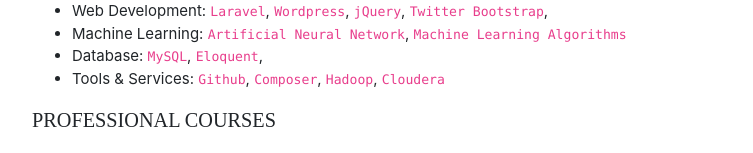
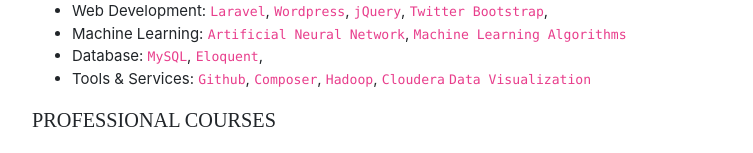
Before and after one commit to rafayet13/Resume, a website with bundled scripts: page index.html in a window 1280 px wide. Shown: the part 2676-2829 px from the top of the page, without its empty margins (268-1021 px from the left). Built offline with nearby package versions, Linux system fonts and the light colour scheme; a web font is replaced by a local one.

Commit message:
Update index.html

```diff
--- a/index.html
+++ b/index.html
@@ -172,7 +172,8 @@
 <li>Web Development: <code>Laravel</code>,  <code>Wordpress</code>, <code> jQuery</code>, <code>Twitter Bootstrap</code>,</li>
 <li>Machine Learning: <code>Artificial Neural Network</code>, <code> Machine Learning Algorithms</code>  </li>
   <li>Database:    <code>MySQL</code>,   <code>Eloquent</code>, </li>
-<li>Tools &amp; Services:  <code>Github</code>, <code>Composer</code>, <code>Hadoop</code>,  <code>Cloudera</code>  </li>
+<li>Tools &amp; Services:  <code>Github</code>, <code>Composer</code>, <code>Hadoop</code>,  <code>Cloudera</code>
+     <code>Data Visualization </code> </li>
 </ul>
 
                 <div class="subheading mb-3">Professional Courses</div>
```
